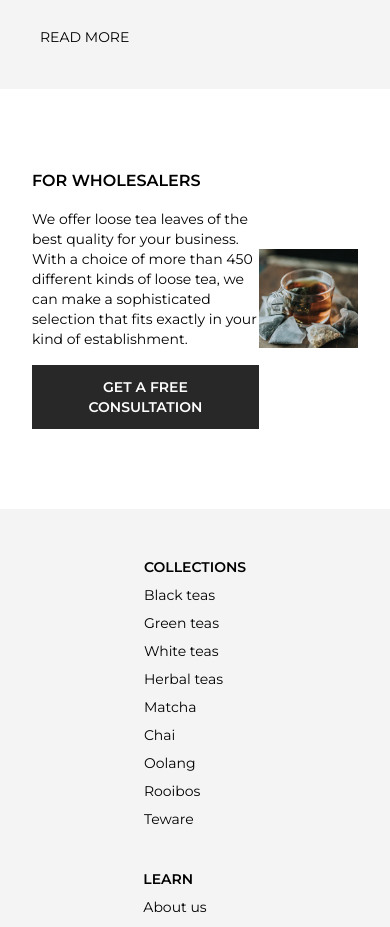
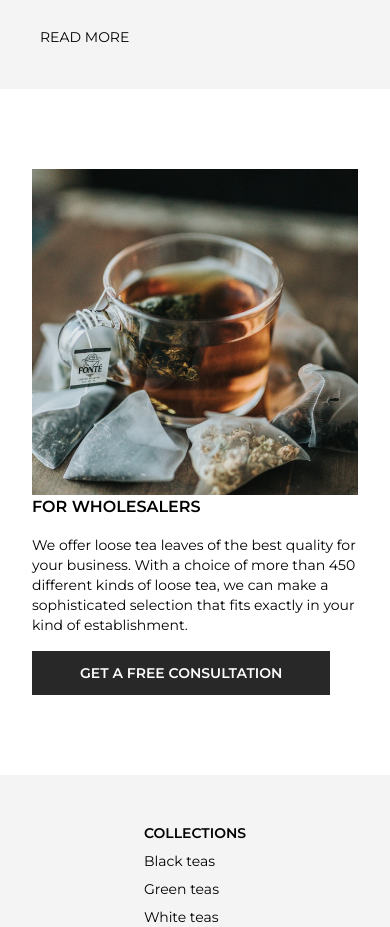
Before and after one commit to PraveenMahra/time-for-tea, a React (Vite) app: page / in a window 390 px wide. Shown: the part 3300-4227 px from the top of the page. Built offline with nearby package versions, Linux system fonts and the light colour scheme.

Commit message:
make responsive

```diff
--- a/src/components/section/wholesale.jsx
+++ b/src/components/section/wholesale.jsx
@@ -4,7 +4,7 @@ import Button from "../button/button";
 
 function Wholesale() {
   return (
-    <div className="flex items-center mt-12 p-8">
+    <div className="flex flex-col-reverse sm:flex-row items-center mt-12 p-8">
       <div>
         <h2 className="font-semibold">FOR WHOLESALERS</h2>
 
```
